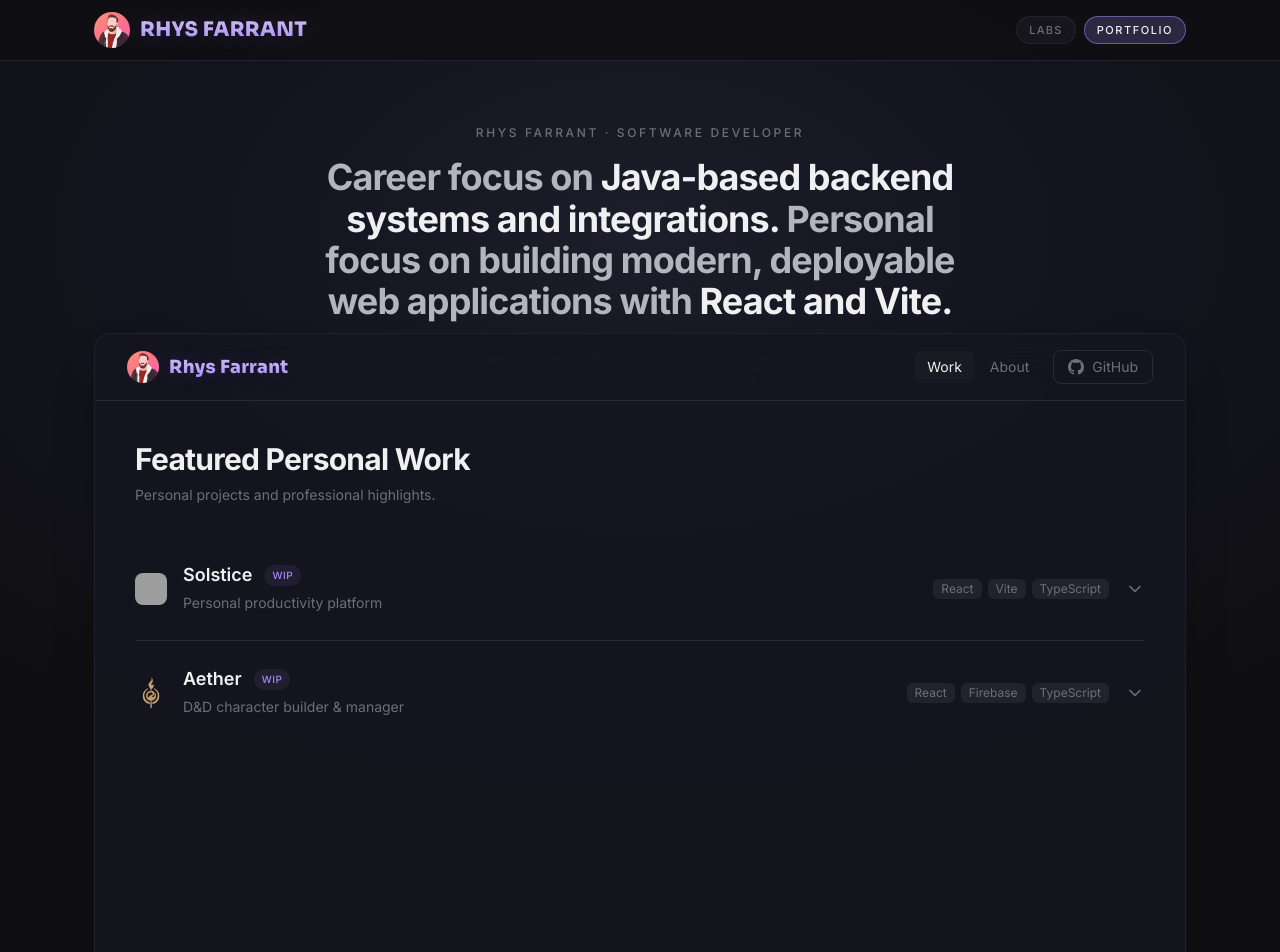
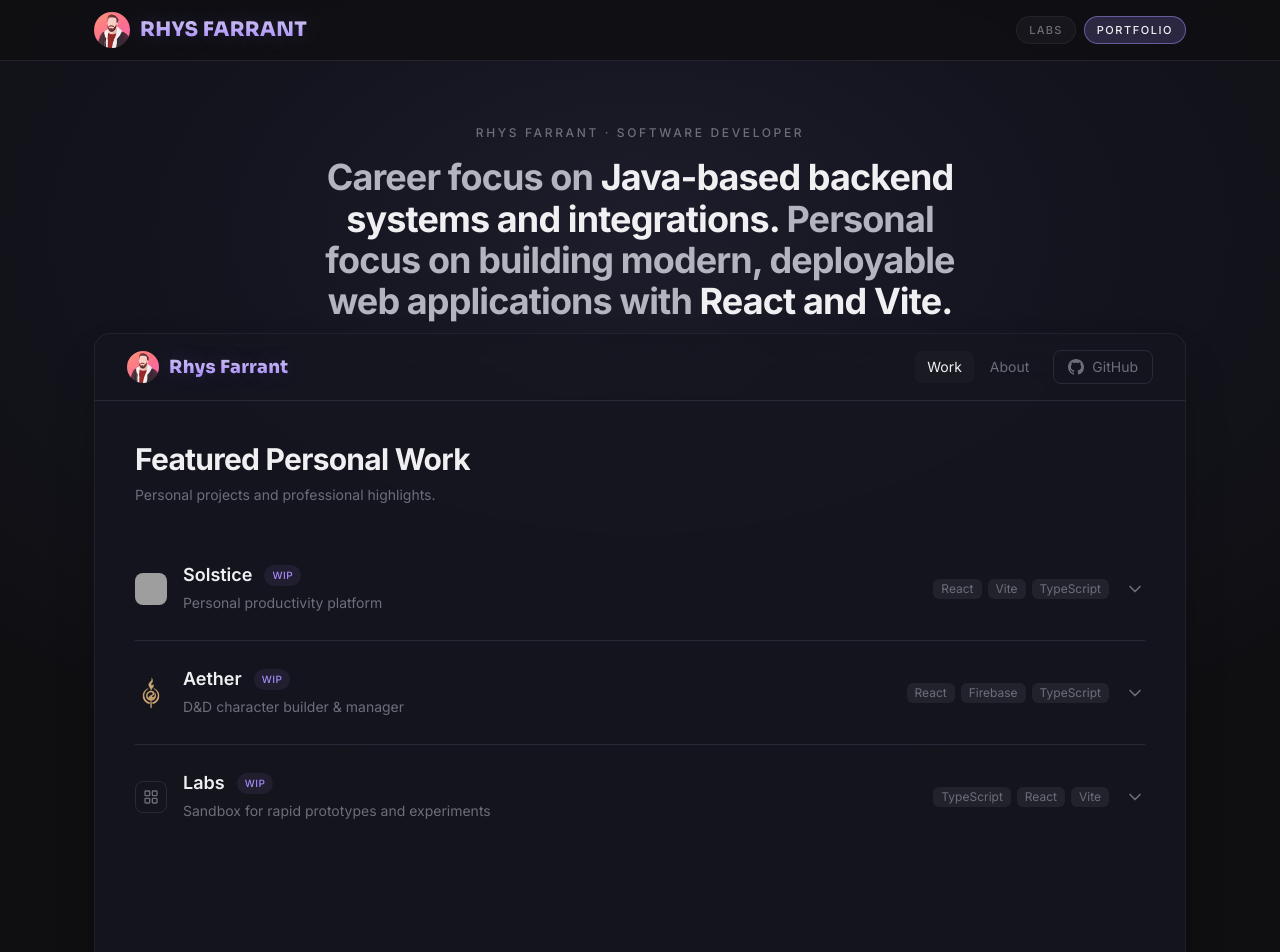
Before and after one commit to RhysFarrant/RhysFarrant, a React (Vite) app: page / in a window 1280 px wide. Shown: the top 952 px of the page. Built offline with nearby package versions, Linux system fonts and the light colour scheme; grey boxes are pictures that could not be loaded.

Commit message:
Adding Labs to projects

```diff
--- a/src/components/project/ProjectAccordion.tsx
+++ b/src/components/project/ProjectAccordion.tsx
@@ -40,12 +40,32 @@ export default function ProjectAccordion({ projects }: ProjectAccordionProps) {
               className="group flex w-full cursor-pointer items-center justify-between py-6 text-left transition-colors hover:text-accent"
             >
               <div className="flex items-center gap-4">
-                {project.logo && (
+                {project.logo ? (
                   <img
                     src={project.logo}
                     alt={`${project.name} logo`}
                     className="h-8 w-8 rounded-lg"
                   />
+                ) : (
+                  <span
+                    aria-hidden="true"
+                    className="flex h-8 w-8 items-center justify-center rounded-lg border border-border bg-surface-elevated text-text-muted"
+                  >
+                    <svg
+                      className="h-4 w-4"
+                      viewBox="0 0 24 24"
+                      fill="none"
+                      stroke="currentColor"
+                      strokeWidth="2"
+                      strokeLinecap="round"
+                      strokeLinejoin="round"
+                    >
+                      <rect x="3" y="3" width="7" height="7" rx="1" />
+                      <rect x="14" y="3" width="7" height="7" rx="1" />
+                      <rect x="3" y="14" width="7" height="7" rx="1" />
+                      <rect x="14" y="14" width="7" height="7" rx="1" />
+                    </svg>
+                  </span>
                 )}
                 <div>
                   <div className="flex items-center gap-3">
--- a/src/data/projects.ts
+++ b/src/data/projects.ts
@@ -47,4 +47,20 @@ export const projects: Project[] = [
     featured: true,
     wip: true,
   },
+  {
+    id: 'labs',
+    name: 'Labs',
+    tagline: 'Sandbox for rapid prototypes and experiments',
+    description:
+      'A rolling collection of focused experiments used to explore new ideas, tooling patterns, and implementation approaches before they graduate into full projects.',
+    stack: ['TypeScript', 'React', 'Vite', 'Prototyping'],
+    highlights: [
+      'Short-cycle experiments to validate product and UX ideas quickly',
+      'Technical spikes for architecture and integration decisions',
+      'Reusable components and patterns extracted for future builds',
+    ],
+    liveUrl: 'https://labs.rhysfarrant.com',
+    featured: true,
+    wip: true,
+  },
 ]
```
